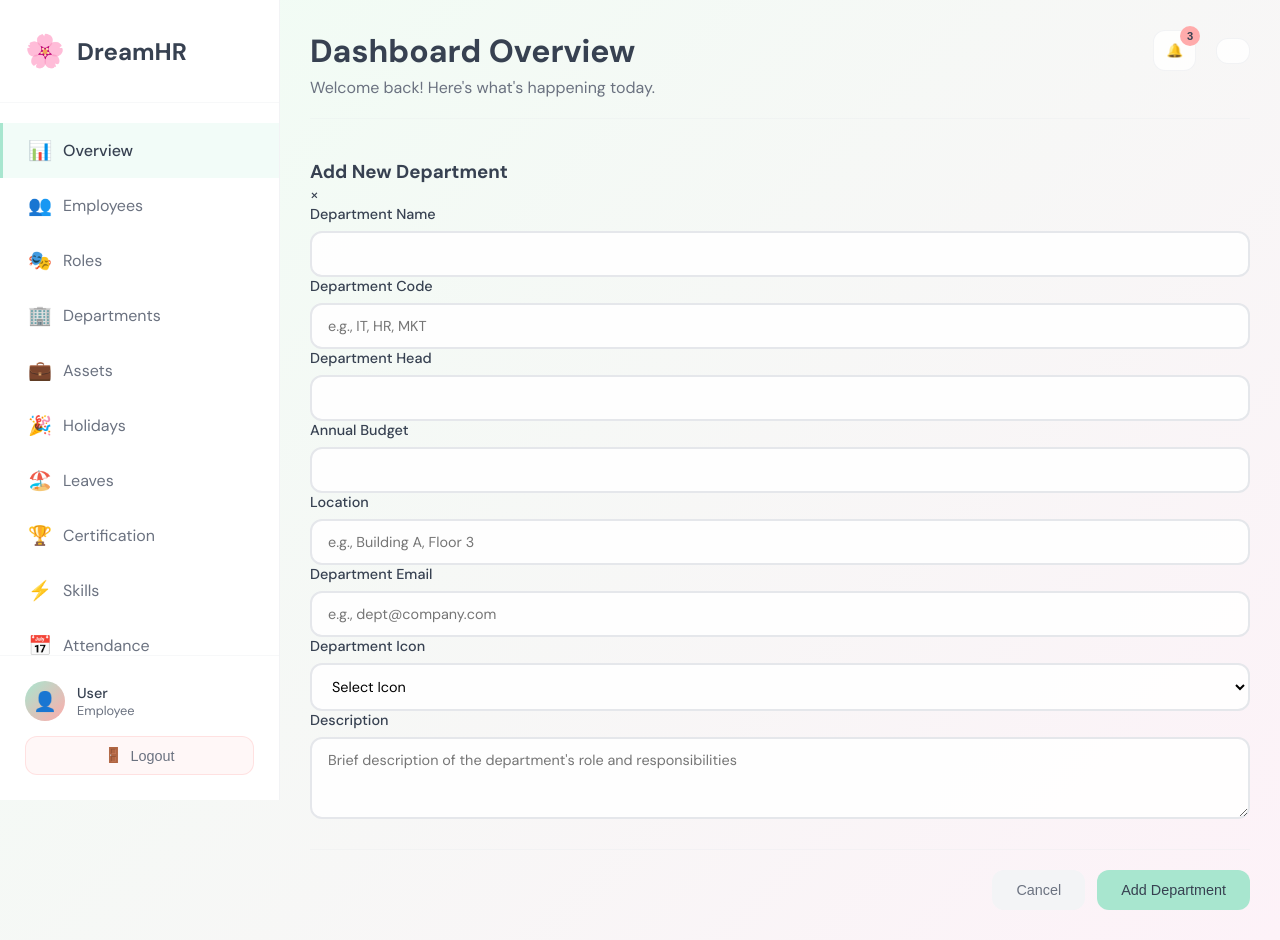
After one commit to KyawKyawLin19/ems-php, a PHP site: page /department_add.php in a window 1280 px wide. The commit adds this page. Run offline with PHP 8.4, Linux system fonts and the light colour scheme.

```diff
--- /dev/null
+++ b/admin/department_add.php
@@ -0,0 +1,62 @@
+<?php require_once('layouts/master.php') ?>
+
+        <div>
+            <div>
+                <div>
+                    <h3>Add New Department</h3>
+                    <span class="close">&times;</span>
+                </div>
+                <form id="addDepartmentForm">
+                    <div class="form-group">
+                        <label for="departmentName">Department Name</label>
+                        <input type="text" id="departmentName" name="departmentName" required>
+                    </div>
+                    <div class="form-group">
+                        <label for="departmentCode">Department Code</label>
+                        <input type="text" id="departmentCode" name="departmentCode" placeholder="e.g., IT, HR, MKT" required>
+                    </div>
+                    <div class="form-group">
+                        <label for="departmentHead">Department Head</label>
+                        <input type="text" id="departmentHead" name="departmentHead" required>
+                    </div>
+                    <div class="form-group">
+                        <label for="departmentBudget">Annual Budget</label>
+                        <input type="number" id="departmentBudget" name="departmentBudget" step="1000" required>
+                    </div>
+                    <div class="form-group">
+                        <label for="departmentLocation">Location</label>
+                        <input type="text" id="departmentLocation" name="departmentLocation" placeholder="e.g., Building A, Floor 3" required>
+                    </div>
+                    <div class="form-group">
+                        <label for="departmentEmail">Department Email</label>
+                        <input type="email" id="departmentEmail" name="departmentEmail" placeholder="e.g., dept@company.com">
+                    </div>
+                    <div class="form-group">
+                        <label for="departmentIcon">Department Icon</label>
+                        <select id="departmentIcon" name="departmentIcon" required>
+                            <option value="">Select Icon</option>
+                            <option value="💻">💻 Technology</option>
+                            <option value="👥">👥 Human Resources</option>
+                            <option value="📊">📊 Marketing</option>
+                            <option value="💰">💰 Finance</option>
+                            <option value="🏭">🏭 Operations</option>
+                            <option value="📞">📞 Customer Service</option>
+                            <option value="🔧">🔧 Maintenance</option>
+                            <option value="📚">📚 Training</option>
+                        </select>
+                    </div>
+                    <div class="form-group">
+                        <label for="departmentDescription">Description</label>
+                        <textarea id="departmentDescription" name="departmentDescription" rows="3" placeholder="Brief description of the department's role and responsibilities"></textarea>
+                    </div>
+                    <div class="form-actions">
+                        <button type="button" class="btn btn-secondary" >Cancel</button>
+                        <button type="submit" class="btn btn-primary">Add Department</button>
+                    </div>
+                </form>
+            </div>
+        </div>
+    </main>
+</div>
+
+<?php require_once('layouts/footer.php') ?>
--- a/admin/layouts/sidebar.php
+++ b/admin/layouts/sidebar.php
@@ -19,7 +19,7 @@
             <span class="nav-icon">🎭</span>
             <span>Roles</span>
         </a>
-        <a href="#" class="nav-item" data-section="departments">
+        <a href="departments.php" class="nav-item" data-section="departments">
             <span class="nav-icon">🏢</span>
             <span>Departments</span>
         </a>
```
Also changed, not shown: admin/Employee.php (+21 -4 lines), admin/departments.php (added, +46 -0 lines), admin/employee_edit.php (+23 -11 lines), admin/Department.php (added).
